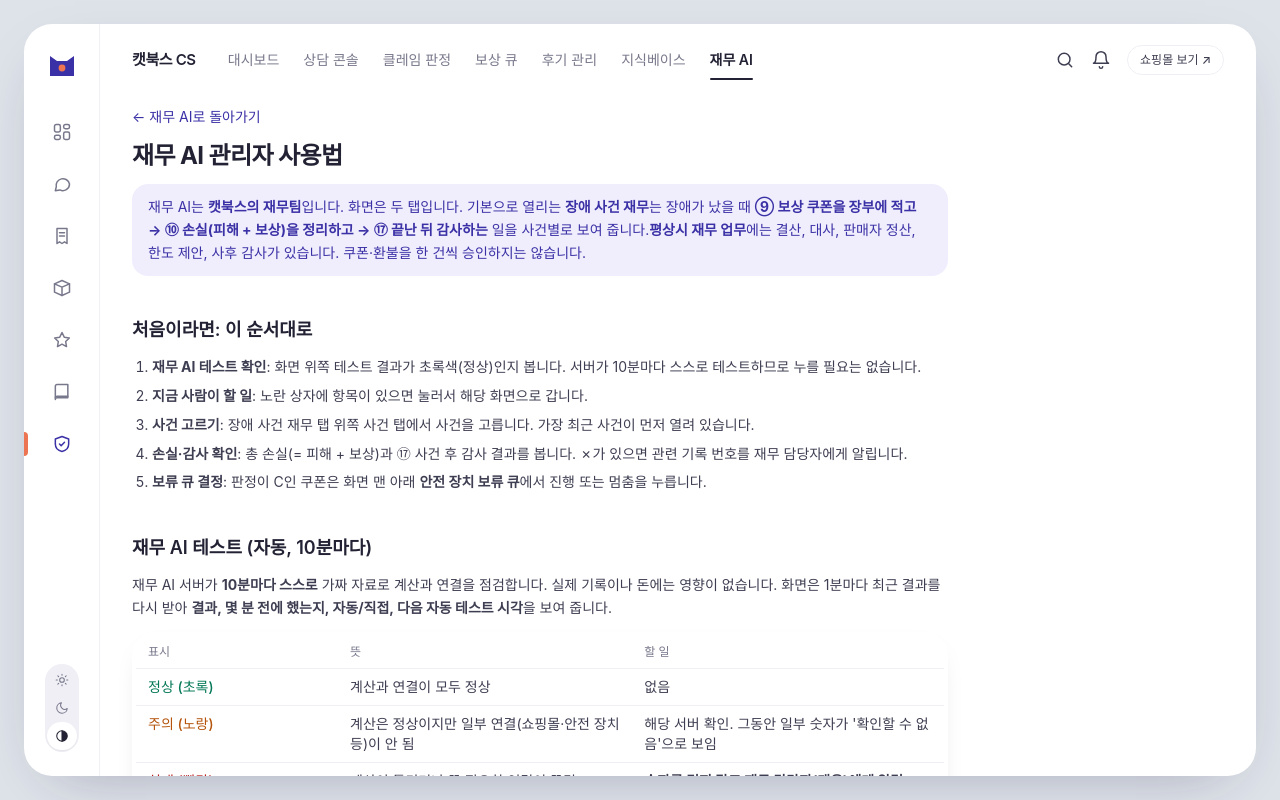
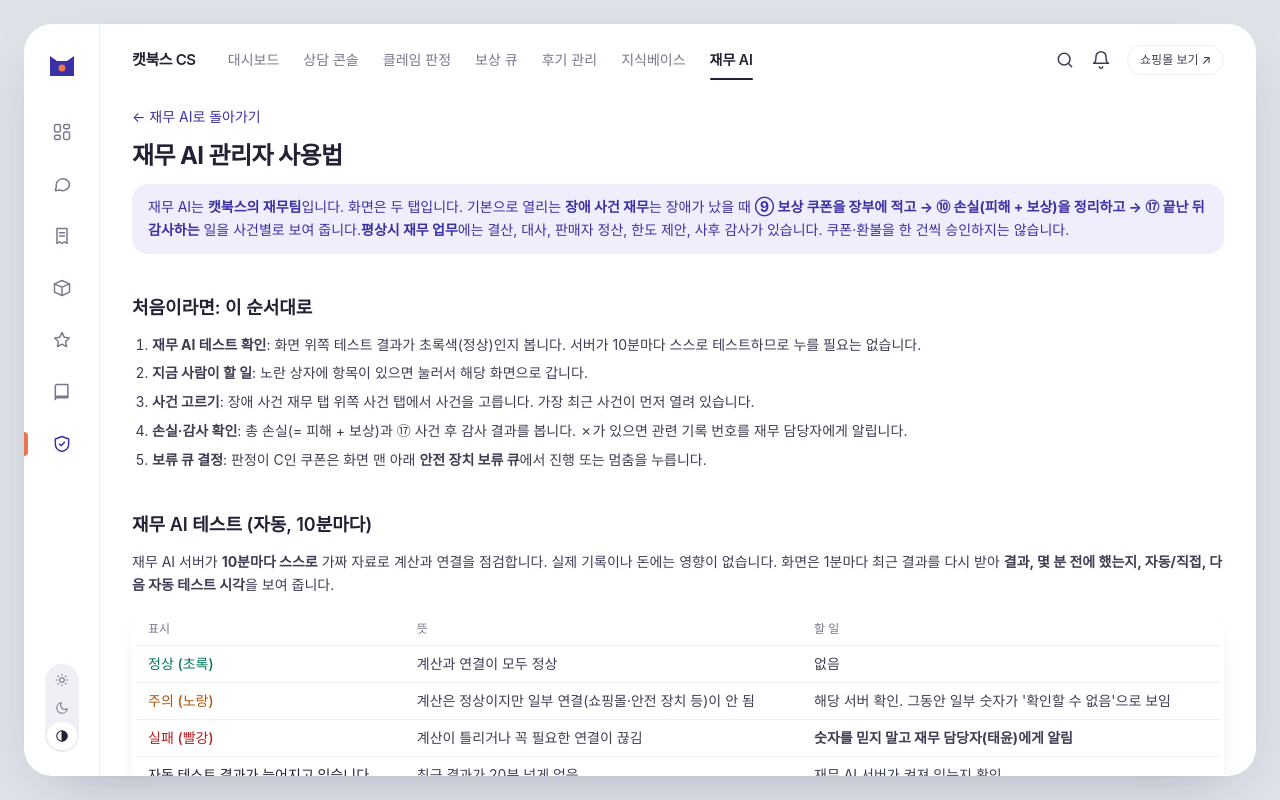
Before and after one commit to ax-company-hq/ax-frontend, a React (Vite) app in the folder dashboard-web/: page /finance/guide in a window 1280 px wide. Built offline with nearby package versions, Linux system fonts and the light colour scheme; no server answers; a web font is replaced by a local one.

Commit message:
feat(dashboard-web): 재무 사용법 화면도 전체 폭 사용
Co-Authored-By: Claude Opus 5.5 <noreply@anthropic.com>
Claude-Session: https://claude.ai/code/session_01BKMntFA2JfC5YEDYXiVjDS

```diff
--- a/dashboard-web/src/pages/FinanceGuide.tsx
+++ b/dashboard-web/src/pages/FinanceGuide.tsx
@@ -43,7 +43,7 @@ const Q = ({ q, children }: { q: string; children: ReactNode }) => (
 
 export default function FinanceGuidePage() {
   return (
-    <div className="max-w-[880px] space-y-10 px-4 pb-14 pt-2 sm:px-8">
+    <div className="w-full space-y-10 px-4 pb-14 pt-2 sm:px-8">
       <header>
         <Link href="/finance" className="text-sm text-brand-700 hover:underline">← 재무 AI로 돌아가기</Link>
         <h1 className="mt-3 text-2xl font-bold tracking-tight">재무 AI 관리자 사용법</h1>
```
